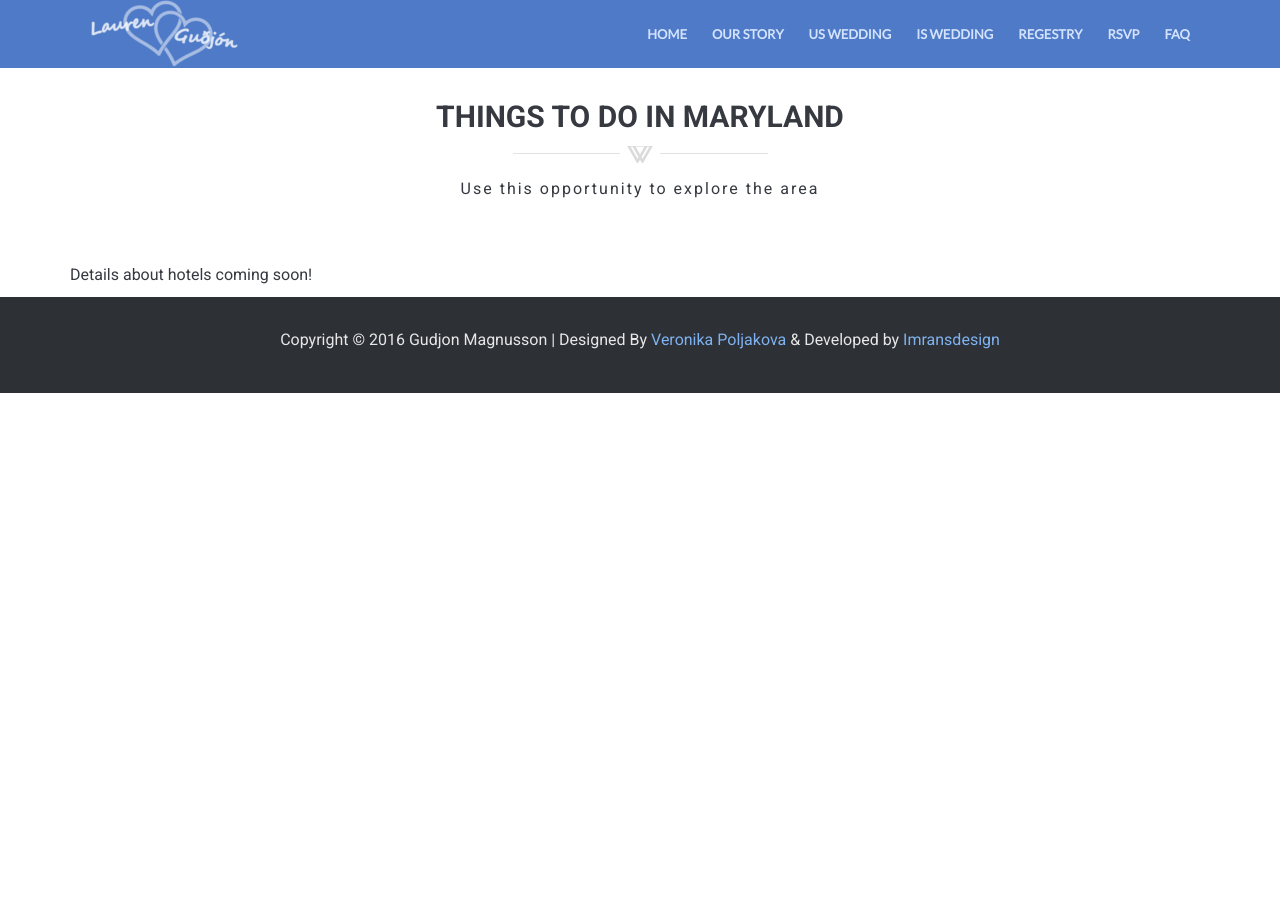
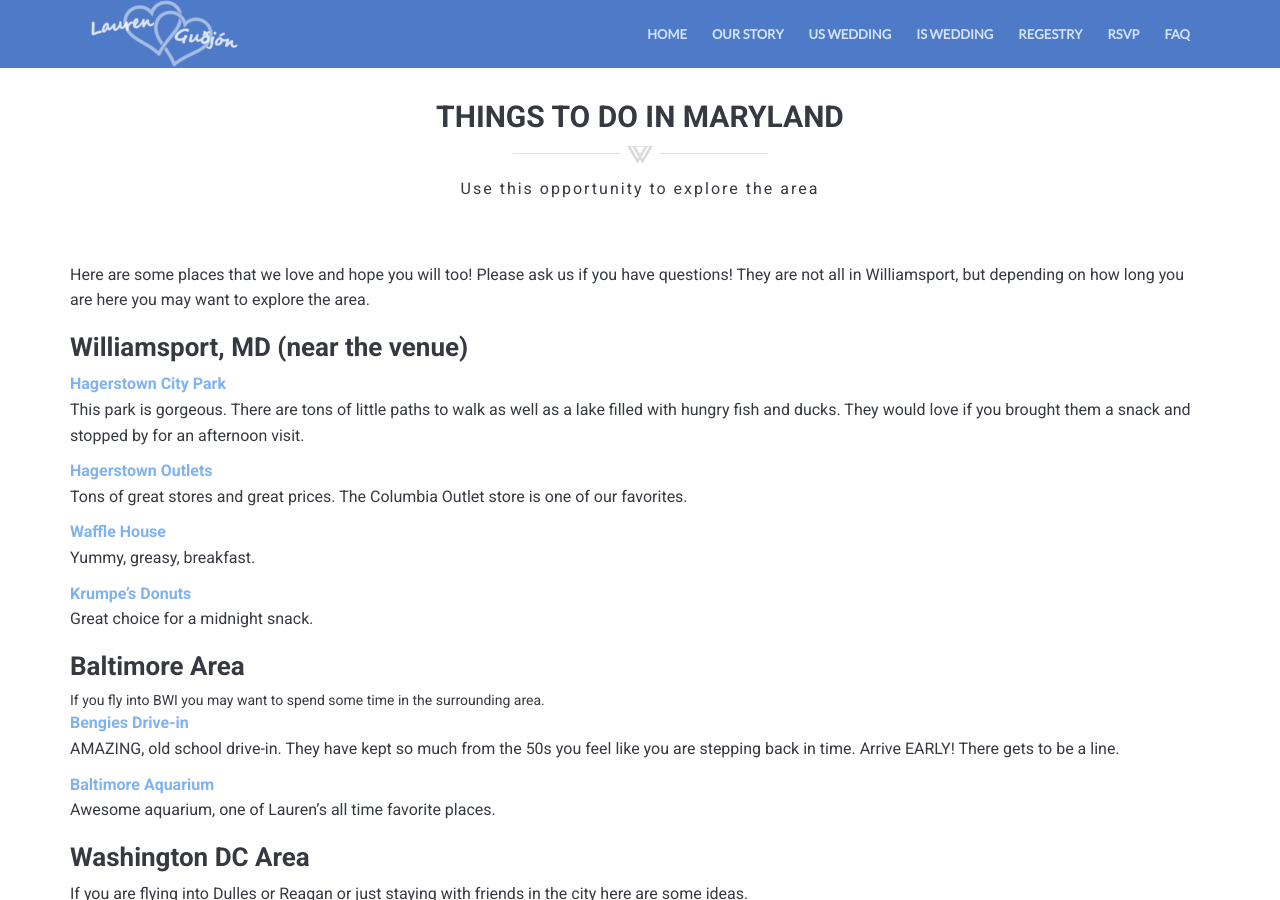
Before and after one commit to geinarm/lsgm-website, a Jekyll site: the page built from us-todo.html, in a window 1280 px wide and 900 px high. Built offline with Jekyll 4.4.1, drawn with Linux system fonts in a browser that asks for light colours; some of the changed text lies outside the part shown.

Commit message:
Added todo page content

```diff
--- a/_includes/intro.html
+++ b/_includes/intro.html
@@ -1,5 +1,5 @@
 
-<section id="intro" class="parallax" data-stellar-background-ratio="0.5" data-stellar-vertical-offset="280"
+<section id="intro" class="parallax" data-stellar-background-ratio="0.5" data-stellar-vertical-offset="380"
   style="background-image: url('{{ site.github.url }}/img/intro1.jpg')">
 
   <div class="back-drop"></div>
--- a/css/lsgm.css
+++ b/css/lsgm.css
@@ -5,7 +5,7 @@ p {
 
 /* ===== Begin intro ===== */
 #intro {
-    min-height: 100%;
+    height: 100%;
 }
 #intro .back-drop {
     position: absolute;
--- a/us-todo.html
+++ b/us-todo.html
@@ -7,10 +7,130 @@ permalink: /us-todo/
 
 <section>
   <div class="container">
+    <p>
+    Here are some places that we love and hope you will too!  Please ask us if you have questions!  They are not all in Williamsport, but depending on how long you are here you may want to explore the area.
+    </p>
 
-  <p>
-    Details about hotels coming soon!
-  </p>
+    <h3>Williamsport, MD (near the venue)</h3>
+    <div>
+      <p>
+        <a href="http://www.hagerstownmd.org/index.aspx?NID=308"><b>Hagerstown City Park</b></a>
+        <br/>
+        This park is gorgeous. There are tons of little paths to walk as well as a lake filled with hungry fish and ducks.  They would love if you brought them a snack and stopped by for an afternoon visit.
+      </p>
+
+      <p>
+        <a href="http://www.premiumoutlets.com/outlet/hagerstown"><b>Hagerstown Outlets</b></a>
+        <br/>
+        Tons of great stores and great prices.  The Columbia Outlet store is one of our favorites.
+      </p>
+
+      <p>
+        <a href="http://www.wafflehouse.com"><b>Waffle House</b></a>
+        <br/>
+        Yummy, greasy, breakfast.
+      </p>
+
+      <p>
+        <a href="http://krumpesdonuts.com"><b>Krumpe’s Donuts</b></a>
+        <br/>
+        Great choice for a midnight snack.
+      </p>
+    </div>
+
+    <h3>Baltimore Area</h3>
+    <div>
+      If you fly into BWI you may want to spend some time in the surrounding area.
+
+      <p>
+        <a href="http://www.bengies.com"><b>Bengies Drive-in</b></a>
+        <br/>
+        AMAZING, old school drive-in.  They have kept so much from the 50s you feel like you are stepping back in time.  Arrive EARLY!  There gets to be a line.
+      </p>
+
+      <p>
+        <a href="http://www.aqua.org"><b>Baltimore Aquarium</b></a>
+        <br/>
+        Awesome aquarium, one of Lauren’s all time favorite places.
+      </p>
+    </div>
+
+    <h3>Washington DC Area</h3>
+    <div>
+      <p>
+        If you are flying into Dulles or Reagan or just staying with friends in the city here are some ideas.
+      </p>
+
+      <p>
+        <a href="https://www.si.edu"><b>Smithsonian</b></a>
+        <br/>
+        Air and Space and Natural History are our favorites.
+      </p>
+
+      <p>
+        <a href="https://nationalzoo.si.edu"><b>National Zoo</b></a>
+        <br/>
+        Go say hi to the pandas!
+      </p>
+
+      <p>
+        <a href="https://airandspace.si.edu/visit"><b>Dulles Air and Space</b></a>
+        <br/>
+        This is a second air and space museum out by the airport.  It’s an actual hanger full of planes and space shuttles.
+      </p>
+
+      <p>
+        <a href="http://www.mediumrarerestaurant.com"><b>Medium Rare</b></a>
+        <br/>
+        Guðjón’s favorite restaurant.  Steak frites...perfection.
+      </p>
+
+      <p>
+        <a href="http://www.silverdiner.com"><b>Silver Diner</b></a>
+        <br/>
+        Silver Diner  There are several of these in the area.  It’s your classic diner and then some.  They have great crab chowder and crab cakes.  You are in Maryland, you should probably eat some crab.
+      </p>
+
+      <p>
+        <a href="https://www.yelp.com/biz/lancaster-county-dutch-market-germantown"><b>Lancaster County Dutch Market</b></a>
+        <br/>
+        Kind of out of town but you pass near by to and from the venue.  Check the hours as they are kind of weird, but you can get some pretty amazing food.
+      </p>
+    </div>
+
+      <h3>Shenandoah Area</h3>
+      <div>
+        <p>
+          <a href="https://www.nps.gov/shen/index.htm"><b>Shenandoah National Park</b></a>
+          <br/>
+          This is definitely a hike but if you are looking to make a mini vacation out of your visit, Shenandoah is pretty spectacular.  Cabins, camping, hikes, horses or wine tasting.  There is something for everyone!
+        </p>
+
+        <p>
+          <a href="http://www.visitskylinedrive.org/Home.aspx"><b>Skyline Drive</b></a>
+          <br/>
+          This drive cuts through the park, it's slow moving but absolutely gorgeous.
+        </p>
+
+        <p>
+          <a href="http://luraycaverns.com"><b>Luray Caverns</b></a>
+          <br/>
+          One of the coolest things we have ever seen in our lives.
+        </p>
+
+        <p>
+          <a href="http://www.goshenandoah.com/activities-events/horseback-riding"><b>Skyland Resort</b></a>
+          <br/>
+          Great place to stay in the park.  We highly recommend the horseback riding here.
+        </p>
+
+        <p>
+          <a href="http://www.goshenandoah.com/lodging/big-meadows-lodge"><b>Big Meadows Lodge</b></a>
+          <br/>
+          Our favorite place to stay in the park.
+        </p>
+      </div>
+
 
   </div>
   <div class="vspace500"></div>
```
